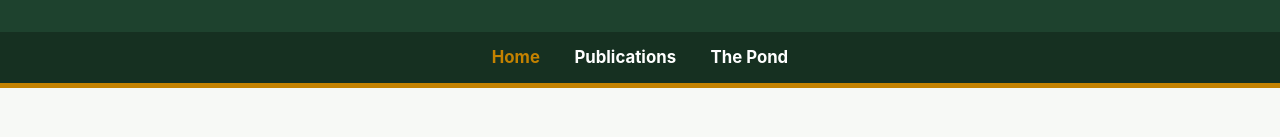
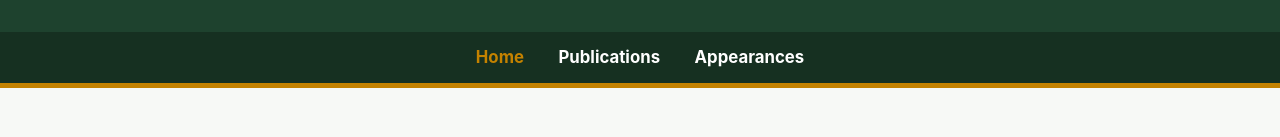
Before and after one commit to tylerswanson1313-source/tylerswanson1313.github.io, a plain HTML site: page index.html in a window 1280 px wide. Shown: the part 143-280 px from the top of the page. Drawn offline with Linux system fonts and the light colour scheme.

Commit message:
Update index.html

```diff
--- a/index.html
+++ b/index.html
@@ -297,7 +297,7 @@ nav a:hover, nav a.active {
 <nav>
         <a href="index.html" class="active">Home</a>
         <a href="publications.html">Publications</a>
-        <a href="the-pond.html">The Pond</a>
+        <a href="appearances.html">Appearances</a>
     </nav>
 
     <div class="container">
```
